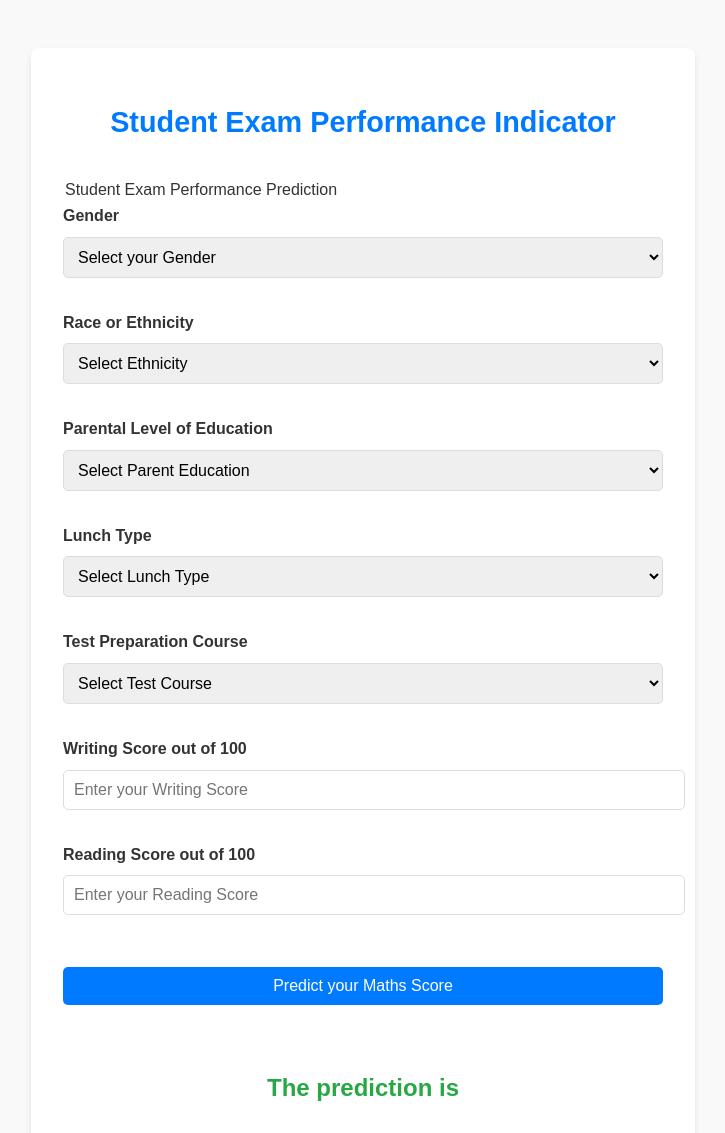
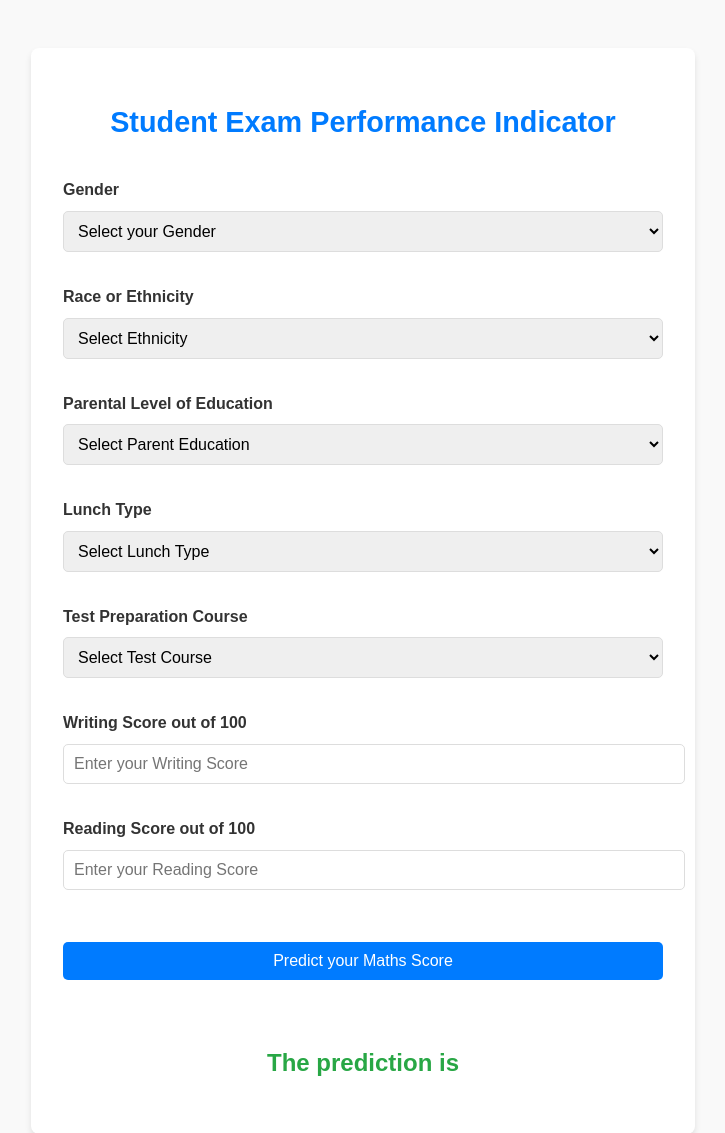
Before and after one commit to vishalsinghblr/Math-Score-Predictor, a Flask app: page /predictdata in a window 1280 px wide. Shown: the top 1133 px of the page, without its empty margins (277-1002 px from the left). Run offline with Flask 3, Linux system fonts and the light colour scheme.

Commit message:
updated home.html

```diff
--- a/templates/home.html
+++ b/templates/home.html
@@ -13,7 +13,6 @@
         <div class="login">
             <h1>Student Exam Performance Indicator</h1>
             <form action="{{ url_for('predict_datapoint')}}" method="post">
-                <legend>Student Exam Performance Prediction</legend>
                 <div class="mb-3">
                     <label class="form-label">Gender</label>
                     <select class="form-control" name="gender" required>
```
